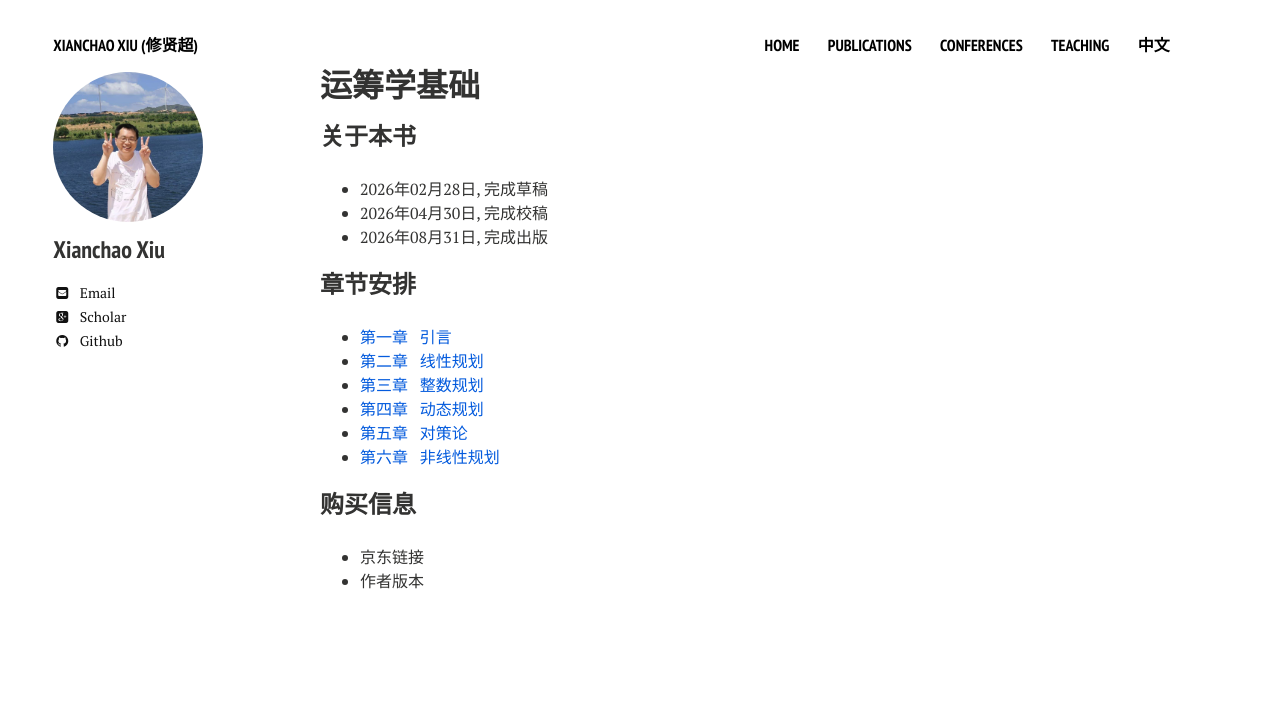
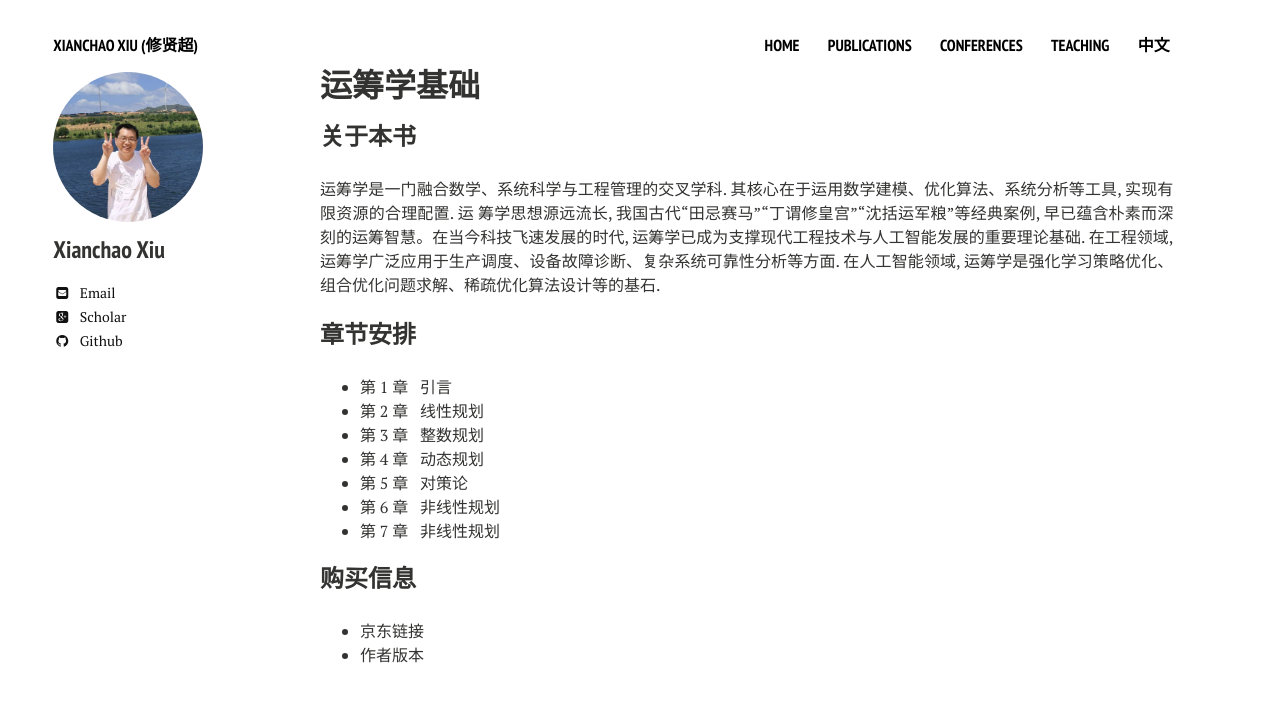
Before and after one commit to xianchaoxiu/xianchaoxiu.github.io, a Jekyll site: the page built from chinese/books/OR/index.md, in a window 1280 px wide. Shown: the top 702 px of the page. Built offline with Jekyll 4.4.1, drawn with Linux system fonts in a browser that asks for light colours; nearby versions of some CDN libraries.

Commit message:
Update index.md

```diff
--- a/chinese/books/OR/index.md
+++ b/chinese/books/OR/index.md
@@ -6,18 +6,17 @@ share: false
 ---
 
 ### 关于本书
-* 2026年02月28日, 完成草稿 <br>
-* 2026年04月30日, 完成校稿 <br>
-* 2026年08月31日, 完成出版 <br>
+运筹学是一门融合数学、系统科学与工程管理的交叉学科. 其核心在于运用数学建模、优化算法、系统分析等工具, 实现有限资源的合理配置. 运
+筹学思想源远流长, 我国古代“田忌赛马”“丁谓修皇宫”“沈括运军粮”等经典案例, 早已蕴含朴素而深刻的运筹智慧。在当今科技飞速发展的时代, 运筹学已成为支撑现代工程技术与人工智能发展的重要理论基础. 在工程领域, 运筹学广泛应用于生产调度、设备故障诊断、复杂系统可靠性分析等方面. 在人工智能领域, 运筹学是强化学习策略优化、组合优化问题求解、稀疏优化算法设计等的基石.
 
 ### 章节安排
-* <a href="https://xianchaoxiu.github.io/chinese/course/OR/引言.pdf" class="textlink" target="_blank">  第一章 &nbsp;  引言<br>
-* <a href="https://xianchaoxiu.github.io/chinese/course/OR/线性规划.pdf" class="textlink" target="_blank">  第二章 &nbsp;  线性规划<br>
-* <a href="https://xianchaoxiu.github.io/chinese/course/OR/整数规划.pdf" class="textlink" target="_blank">  第三章 &nbsp;  整数规划<br>
-* <a href="https://xianchaoxiu.github.io/chinese/course/OR/动态规划.pdf" class="textlink" target="_blank">  第四章 &nbsp;  动态规划<br>
-* <a href="https://xianchaoxiu.github.io/chinese/course/OR/对策论.pdf" class="textlink" target="_blank">  第五章 &nbsp;  对策论<br>
-* <a href="https://xianchaoxiu.github.io/chinese/course/OR/非线性规划.pdf" class="textlink" target="_blank">  第六章 &nbsp;  非线性规划<br>
-
+* 第 1 章 &nbsp;  引言<br>
+* 第 2 章 &nbsp;  线性规划<br>
+* 第 3 章 &nbsp;  整数规划<br>
+* 第 4 章 &nbsp;  动态规划<br>
+* 第 5 章 &nbsp;  对策论<br>
+* 第 6 章 &nbsp;  非线性规划<br>
+* 第 7 章 &nbsp;  非线性规划<br>
 
 ### 购买信息
 * 京东链接 <br>
```
